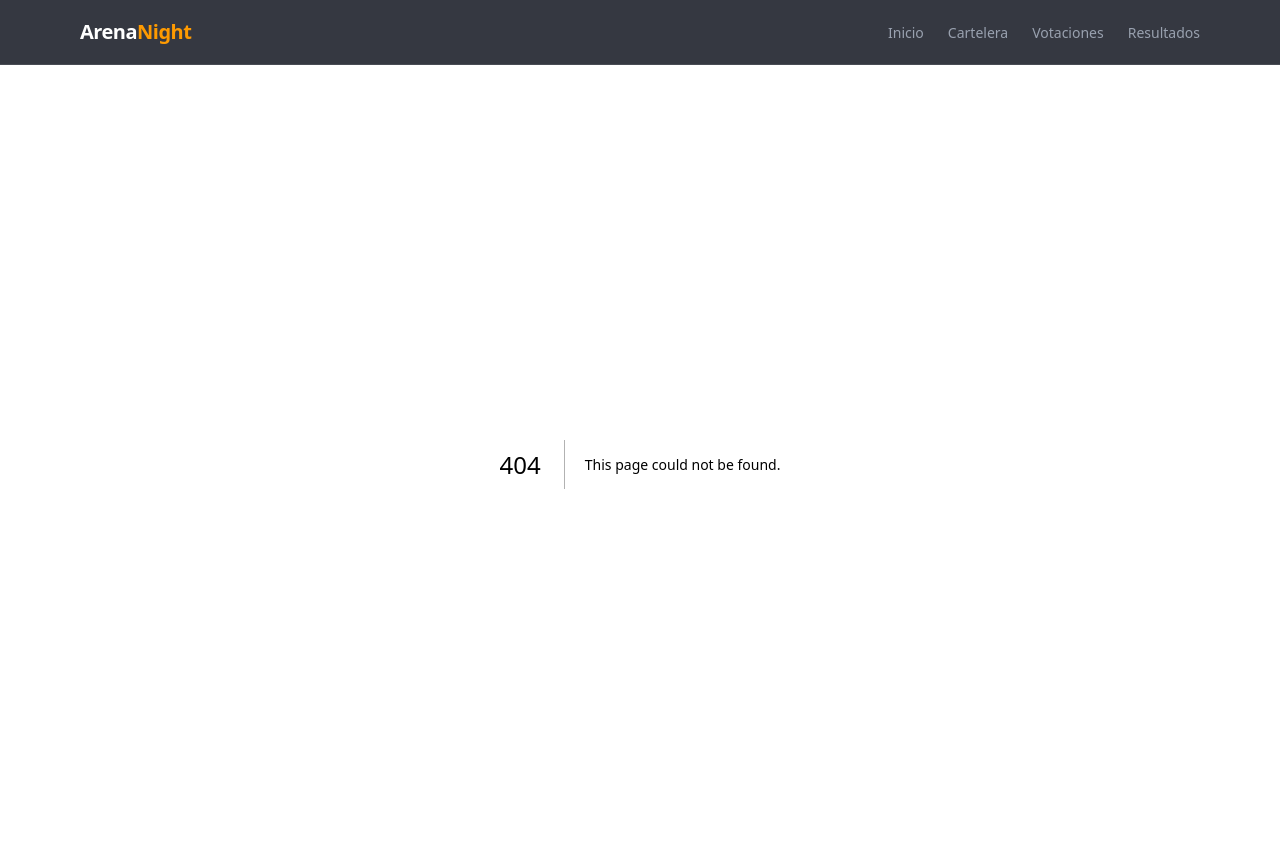
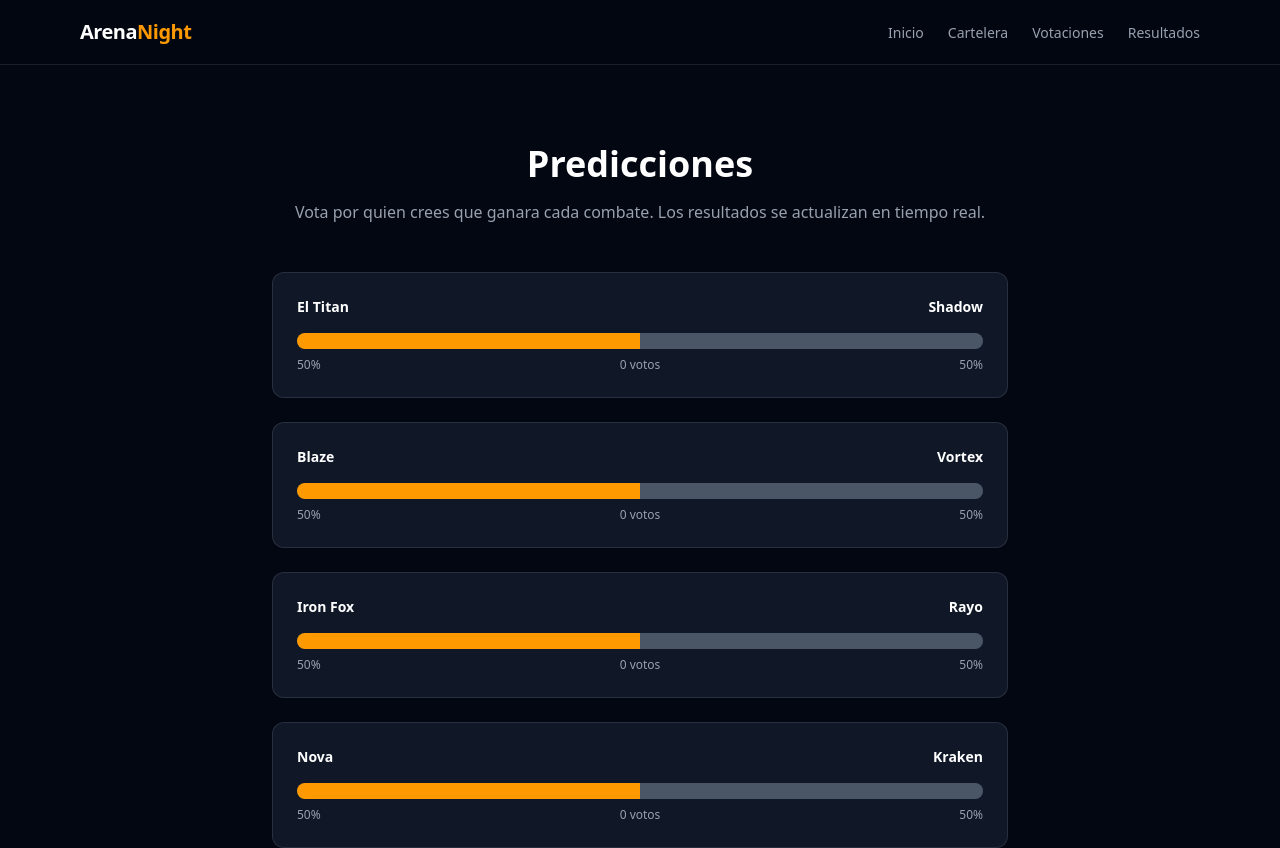
Before and after one commit to Jorgeb37/arena-night, a Next.js app: page /votaciones in a window 1280 px wide. Before the commit this address had no page. Shown: the top 848 px of the page. Built offline with nearby package versions, Linux system fonts and the light colour scheme; no server answers; the database is empty.

Commit message:
feat: add votaciones page with real-time voting per fight

```diff
--- /dev/null
+++ b/app/votaciones/page.tsx
@@ -0,0 +1,29 @@
+'use client';
+
+import VoteBar from '@/components/VoteBar';
+import fights from '@/data/combates.json';
+import type { Fight } from '@/data/types';
+
+export default function VotacionesPage() {
+  return (
+    <section className="mx-auto max-w-3xl px-4 py-20">
+      <h1 className="mb-4 text-center text-4xl font-black text-white">
+        Predicciones
+      </h1>
+      <p className="mb-12 text-center text-gray-400">
+        Vota por quien crees que ganara cada combate. Los resultados se
+        actualizan en tiempo real.
+      </p>
+      <div className="flex flex-col gap-6">
+        {(fights as Fight[]).map((fight) => (
+          <VoteBar
+            key={fight.id}
+            fightId={fight.id}
+            fighter1Name={fight.fighter1.name}
+            fighter2Name={fight.fighter2.name}
+          />
+        ))}
+      </div>
+    </section>
+  );
+}
```
